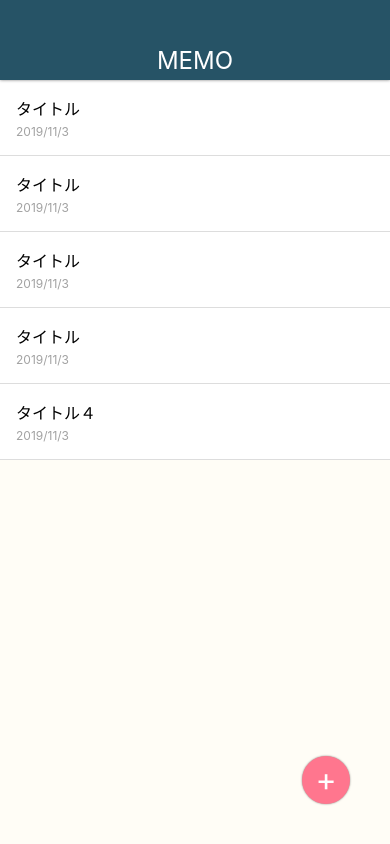
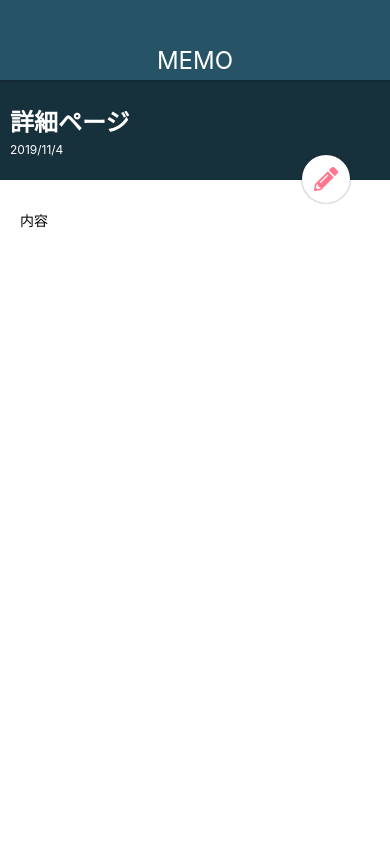
Before and after one commit to nkento428/MemoApp, a React Native app: screen / in a window 390 px wide. Built offline with nearby package versions, Linux system fonts and the light colour scheme.

Commit message:
iconFont

```diff
--- a/App.js
+++ b/App.js
@@ -2,13 +2,13 @@ import React from 'react';
 import { StyleSheet, View } from 'react-native';
 
 import Appbar from './src/components/Appbar';
-import MemoListScreen from './src/screens/MemoListScreen';
+import MemoDetailScreen from './src/screens/MemoDetailScreen';
 
 export default function App() {
   return (
     <View style={styles.container}>
       <Appbar>MEMO</Appbar>
-      <MemoListScreen />
+      <MemoDetailScreen />
     </View>
   );
 }
--- a/package.json
+++ b/package.json
@@ -8,7 +8,9 @@
     "eject": "expo eject"
   },
   "dependencies": {
+    "@expo/vector-icons": "^8.0.0",
     "expo": "^35.0.0",
+    "expo-font": "^7.0.0",
     "react": "16.8.3",
     "react-dom": "16.8.3",
     "react-native": "https://github.com/expo/react-native/archive/sdk-35.0.0.tar.gz",
--- a/src/components/Appbar.js
+++ b/src/components/Appbar.js
@@ -6,7 +6,7 @@ class Appbar extends React.Component {
     return (
       <View style={styles.appbar}>
         <View>
-          <Text style={styles.appbarTytle}>
+          <Text style={styles.appbarTitle}>
             {this.props.children}
           </Text>
         </View>
@@ -32,7 +32,7 @@ const styles = StyleSheet.create({
     shadowRadius: 3,
     zIndex: 10,
   },
-  appbarTytle: {
+  appbarTitle: {
     color: '#fff',
     fontSize: 24,
   },
--- a/src/components/MemoList.js
+++ b/src/components/MemoList.js
@@ -6,27 +6,27 @@ class MemoList extends React.Component {
     return (
       <View style={styles.memoList}>
         <View style={styles.memoListItem}>
-          <Text style={styles.memoTytle}>タイトル</Text>
+          <Text style={styles.memoTitle}>タイトル</Text>
           <Text style={styles.memoDate}>2019/11/3</Text>
         </View>
 
         <View style={styles.memoListItem}>
-          <Text style={styles.memoTytle}>タイトル</Text>
+          <Text style={styles.memoTitle}>タイトル</Text>
           <Text style={styles.memoDate}>2019/11/3</Text>
         </View>
 
         <View style={styles.memoListItem}>
-          <Text style={styles.memoTytle}>タイトル</Text>
+          <Text style={styles.memoTitle}>タイトル</Text>
           <Text style={styles.memoDate}>2019/11/3</Text>
         </View>
 
         <View style={styles.memoListItem}>
-          <Text style={styles.memoTytle}>タイトル</Text>
+          <Text style={styles.memoTitle}>タイトル</Text>
           <Text style={styles.memoDate}>2019/11/3</Text>
         </View>
 
         <View style={styles.memoListItem}>
-          <Text style={styles.memoTytle}>タイトル４</Text>
+          <Text style={styles.memoTitle}>タイトル４</Text>
           <Text style={styles.memoDate}>2019/11/3</Text>
         </View>
       </View>
@@ -44,7 +44,7 @@ const styles = StyleSheet.create({
     borderBottomColor: '#ddd',
     backgroundColor: '#fff',
   },
-  memoTytle: {
+  memoTitle: {
     fontSize: 16,
     marginBottom: 4,
   },
--- a/src/elements/CircleButton.js
+++ b/src/elements/CircleButton.js
@@ -1,13 +1,44 @@
 import React from 'react';
-import { StyleSheet, View, Text } from 'react-native';
+import { StyleSheet, View } from 'react-native';
+
+import * as Font from 'expo-font';
+import { createIconSet } from '@expo/vector-icons';
+import fontAwsome from '../../assets/fonts/fa-solid-900.ttf';
+
+const CustomIcon = createIconSet({
+  pencil: '\uf303',
+  plus: '\uf067',
+}, 'FontName', fontAwsome);
 
 class CircleButton extends React.Component {
+  state = {
+    fontLoaded: false,
+  }
+
+  async componentWillMount() {
+    await Font.loadAsync({
+      FontAwsome: fontAwsome,
+    });
+
+    this.setState({ fontLoaded: true });
+  }
+
   render() {
+    const { name, style, color } = this.props;
+    let bgColor = '#ff768e';
+    let textColor = '#fff';
+    if (color === 'white') {
+      bgColor = '#fff';
+      textColor = '#ff768e';
+    }
+
     return (
-      <View style={styles.circleButton}>
-        <Text style={styles.circleButtonTytle}>
-          {this.props.children}
-        </Text>
+      <View style={[styles.circleButton, style, { backgroundColor: bgColor }]}>
+        {
+          this.state.fontLoaded ? (
+            <CustomIcon name={name} style={[styles.circleButtonTytle, { color: textColor }]} />
+          ) : null
+        }
       </View>
     );
   }
@@ -20,7 +51,6 @@ const styles = StyleSheet.create({
     right: 40,
     width: 48,
     height: 48,
-    backgroundColor: '#ff768e',
     borderRadius: 24,
     justifyContent: 'center',
     alignItems: 'center',
@@ -30,8 +60,9 @@ const styles = StyleSheet.create({
     shadowRadius: 2,
   },
   circleButtonTytle: {
-    fontSize: 32,
-    lineHeight: 32,
+    fontFamily: 'FontAwsome',
+    fontSize: 24,
+    lineHeight: 24,
     color: '#fff',
   },
 });
--- /dev/null
+++ b/src/screens/MemoDetailScreen.js
@@ -0,0 +1,63 @@
+import React from 'react';
+import { StyleSheet, View, Text } from 'react-native';
+
+import CircleButton from '../elements/CircleButton';
+
+class MemoDetailScreen extends React.Component {
+  render() {
+    return (
+      <View style={styles.container}>
+        <View style={styles.memoHeader}>
+          <View>
+            <Text style={styles.memoHeaderTitle}>詳細ページ</Text>
+            <Text style={styles.memoHeaderDate}>2019/11/4</Text>
+          </View>
+        </View>
+
+        <View style={styles.memoContent}>
+          <Text>
+            内容
+          </Text>
+        </View>
+
+        <CircleButton name="pencil" color="white" style={styles.editButton} />
+      </View>
+    );
+  }
+}
+
+const styles = StyleSheet.create({
+  container: {
+    flex: 1,
+    width: '100%',
+  },
+  memoHeader: {
+    height: 100,
+    backgroundColor: '#17313C',
+    justifyContent: 'center',
+    padding: 10,
+  },
+  memoHeaderTitle: {
+    color: '#fff',
+    fontSize: 24,
+    fontWeight: 'bold',
+    marginBottom: 4,
+  },
+  memoHeaderDate: {
+    color: '#fff',
+    fontSize: 12,
+  },
+  memoContent: {
+    paddingTop: 30,
+    paddingLeft: 20,
+    paddingRight: 20,
+    paddingBottom: 20,
+    backgroundColor: '#fff',
+    flex: 1,
+  },
+  editButton: {
+    top: 75,
+  },
+});
+
+export default MemoDetailScreen;
--- a/src/screens/MemoListScreen.js
+++ b/src/screens/MemoListScreen.js
@@ -9,7 +9,7 @@ class MemoListScreen extends React.Component {
     return (
       <View style={styles.container}>
         <MemoList />
-        <CircleButton>+</CircleButton>
+        <CircleButton name="plus" />
       </View>
     );
   }
@@ -17,7 +17,7 @@ class MemoListScreen extends React.Component {
 const styles = StyleSheet.create({
   container: {
     flex: 1,
-    width: '100%'
+    width: '100%',
   },
 });
 
```
Also changed, not shown: assets/fonts/fa-solid-900.ttf (added), 1 other file (tests, documents, lock files or other folders).
